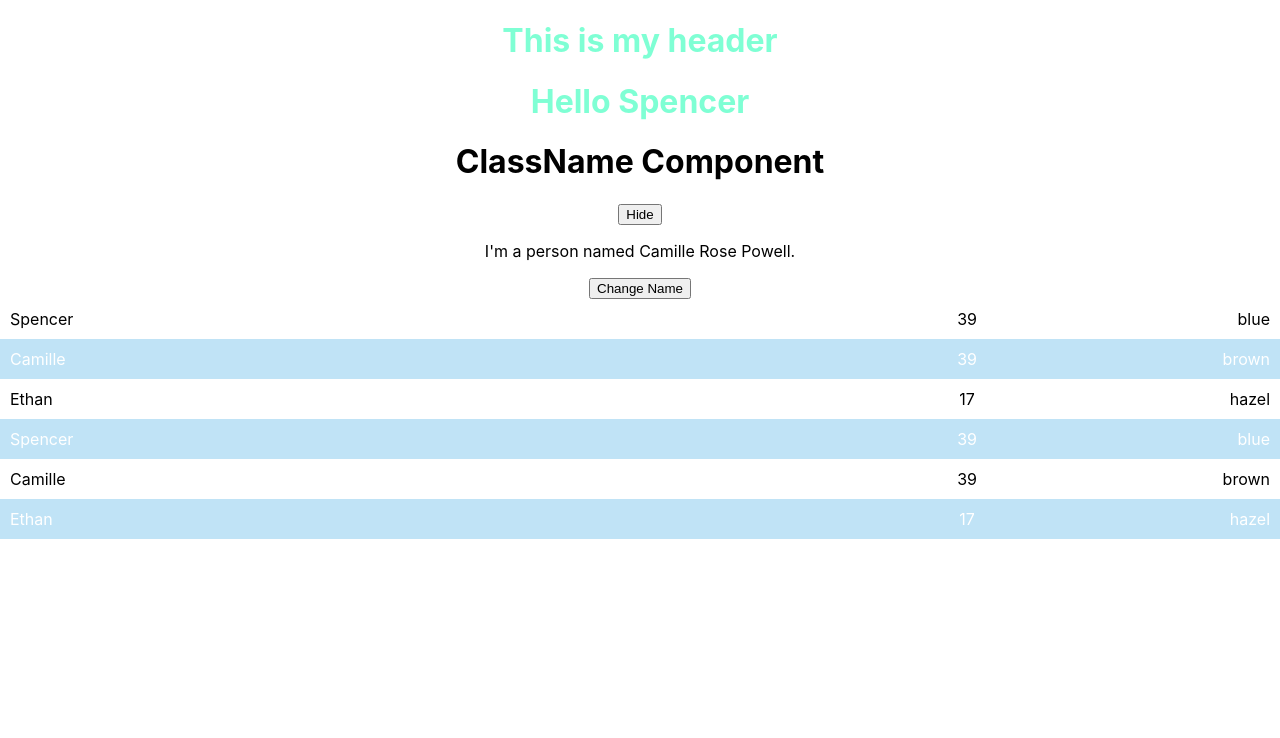
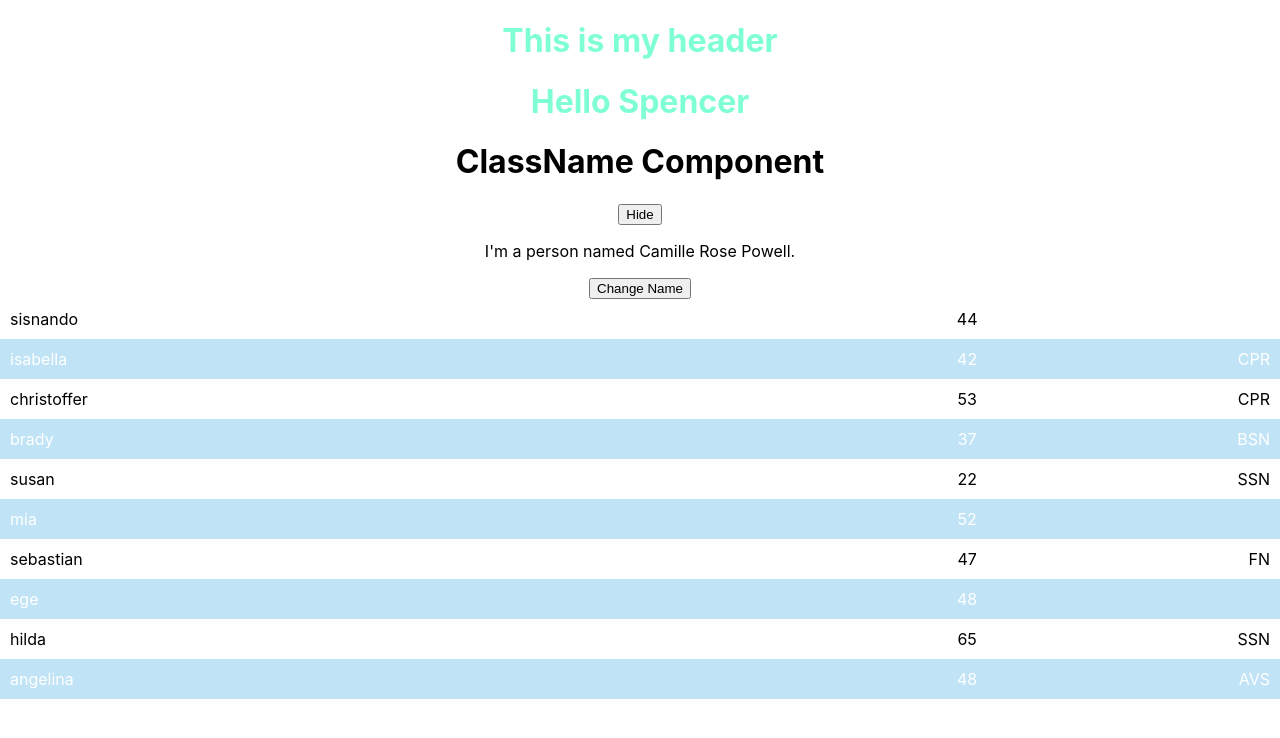
Before and after one commit to swpowe/udemy_react, a React (Create React App) app: page / in a window 1280 px wide. Shown: the top 738 px of the page. Built offline with nearby package versions, Linux system fonts and the light colour scheme.

Commit message:
got json data working from file

```diff
--- a/src/Tasks/Tasks.js
+++ b/src/Tasks/Tasks.js
@@ -1,14 +1,12 @@
 import React from 'react';
 import Task from './Task';
-// import results from 'json!./userData.json';
-import results from './userData.json';
+import jsonData from './userData.json';
+
 
 const tasks = () => {
     let shade = true;
     const lineShade = () => {
         let value = '';
-        // if shade is true, set it false and return falue 'shade'
-        // if shade is false, set it true and return value ''
         if (shade) {
             value = ''
             shade = false;
@@ -18,18 +16,6 @@ const tasks = () => {
         }
         return value;
     }
-// const jsonData = require('src/Tasks/userData.json');
-console.log(results);
-    // const morePeople = () => {
-    //     const apiURL = 'https://randomuser.me/api/?results=10&format=csv&inc=name,dob,id,picture';
-    //     let Httpreq = new XMLHttpRequest();
-    //     Httpreq.open("GET", apiURL, false);
-    //     Httpreq.send(null);
-    //     return Httpreq.responseText;
-    // }
-
-    // const jsonData = JSON.parse(morePeople);
-    // console.log(jsonData);
 
     const people = [
         {
@@ -65,17 +51,17 @@ console.log(results);
 
     ]
 
-    const listItems = people.map((person) =>
+    const listItems = jsonData.results.map((person) =>
         <Task
             key={person}
-            name={person.name}
-            age={person.age}
-            eyeColor={person.eyeColor}
+            name={person.name.first}
+            age={person.dob.age}
+            eyeColor={person.id.name}
             line={lineShade()}
         />
     );
 
-
+    console.log(jsonData.results[0])
 
     return (
         <div className='flex_container'>
```
